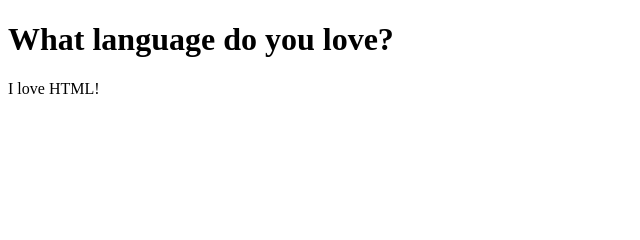
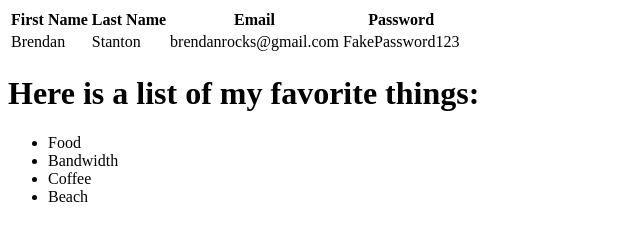
Before and after one commit to perspectivedev/projects, a plain HTML site: page fixindentation.html in a window 1280 px wide. Shown: the whole page, without its empty margins (0-640 px from the left). Drawn offline with Linux system fonts and the light colour scheme.

Commit message:
fixed indentiation

```diff
--- a/fixindentation.html
+++ b/fixindentation.html
@@ -2,15 +2,34 @@
 <html>
     <head>
         <title>
-Basic I
+            Basic II
         </title>
     </head>
     <body>
-<h1>
-What language do you love?
-</h1>
-<p>
-I love HTML!
-</p>
+        <table>
+            <thead>
+                <tr>
+                    <th>First Name</th>
+                    <th>Last Name</th>
+                    <th>Email</th>
+                    <th>Password</th>
+                </tr>
+            </thead>
+            <tbody>
+                <tr>
+                    <td>Brendan</td>
+                    <td>Stanton</td>
+                    <td>brendanrocks@gmail.com</td>
+                    <td>FakePassword123</td>
+                </tr>
+            </tbody>
+        </table>
+        <h1>Here is a list of my favorite things:</h1>
+        <ul>
+            <li>Food</li>
+            <li>Bandwidth</li>
+            <li>Coffee</li>
+            <li>Beach</li>
+        </ul>
     </body>
 </html>
```
Lines whose indentation alone changed are shown as unchanged.
